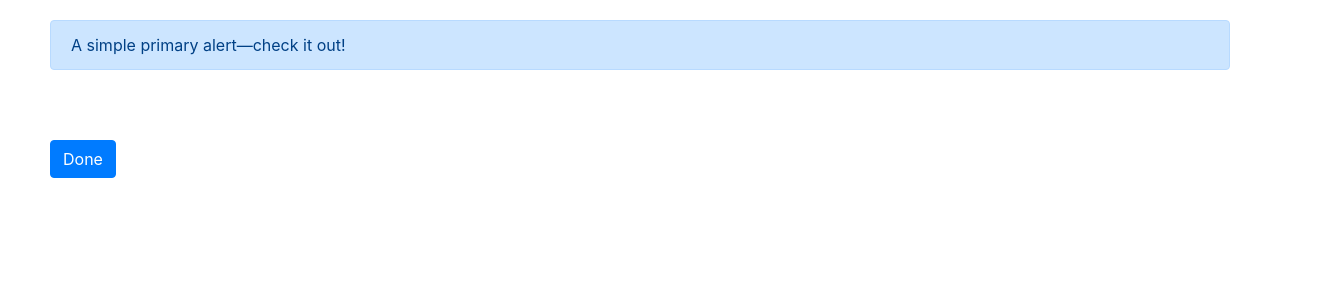
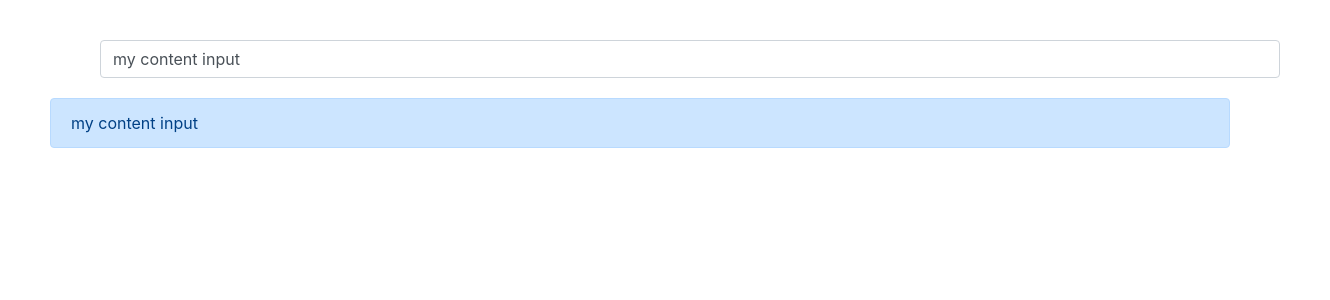
Before and after one commit to EslamKhder/Angular-Course, an Angular app: page / in a window 1280 px wide. Shown: the top 300 px of the page, 1330 px wide, since content can reach past the window. Built offline with nearby package versions, Linux system fonts and the light colour scheme.

Commit message:
Data Binding with input

```diff
--- a/src/app/app.component.html
+++ b/src/app/app.component.html
@@ -1,5 +1,6 @@
+<div class="input-group mb-3">
+  <input [(ngModel)]="myText" type="text" class="form-control" placeholder="Username" aria-label="Username" aria-describedby="basic-addon1">
+</div>
 <div class="alert alert-primary" role="alert">
   {{myText}}
 </div>
-
-<button (click)="doTask()" type="button" class="btn btn-primary">Done</button>
--- a/src/app/app.component.ts
+++ b/src/app/app.component.ts
@@ -7,8 +7,6 @@ import { Component } from '@angular/core';
 })
 export class AppComponent {
 
-  myText: string = "A simple primary alert—check it out!";
-  doTask() {
-    this.myText = "Hi Eslam";
-  }
+  myText: string = "my content input";
+
 }
```
Also changed, not shown: src/app/app.module.ts (+5 -3 lines).
